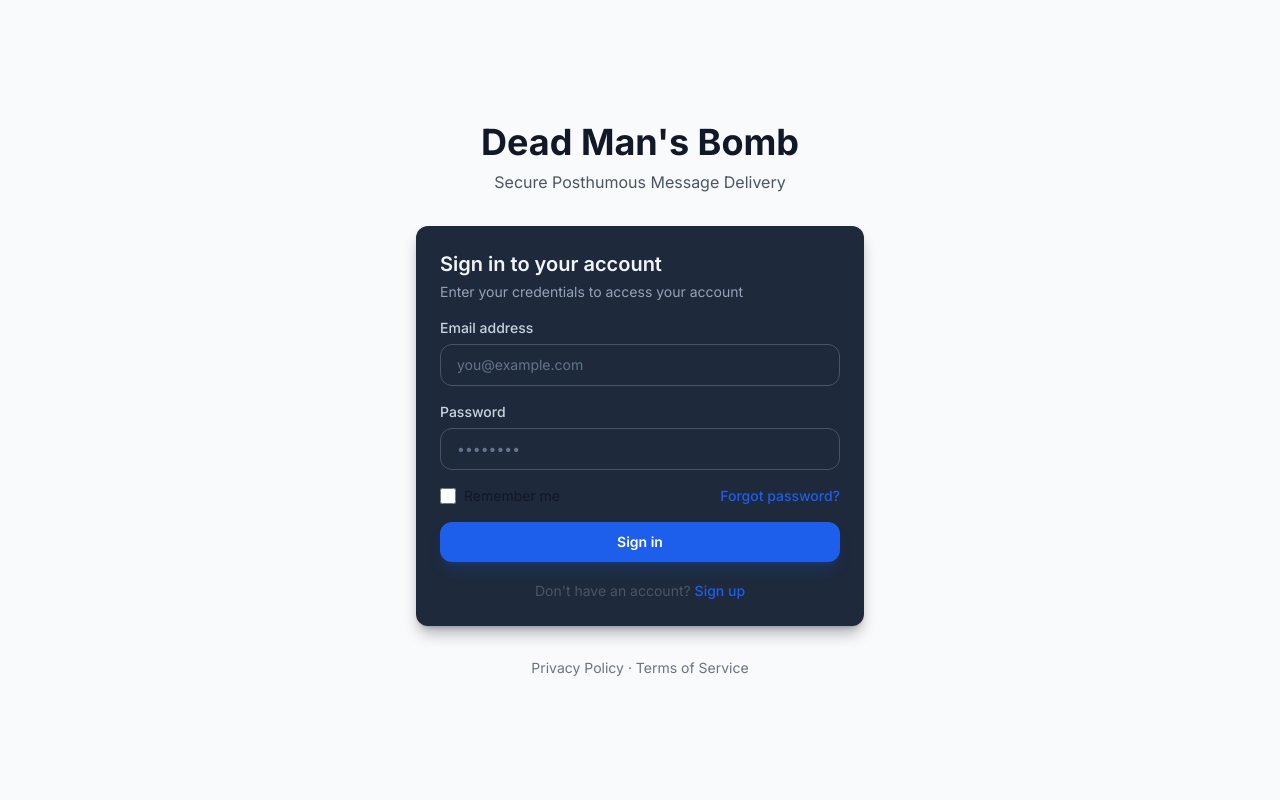
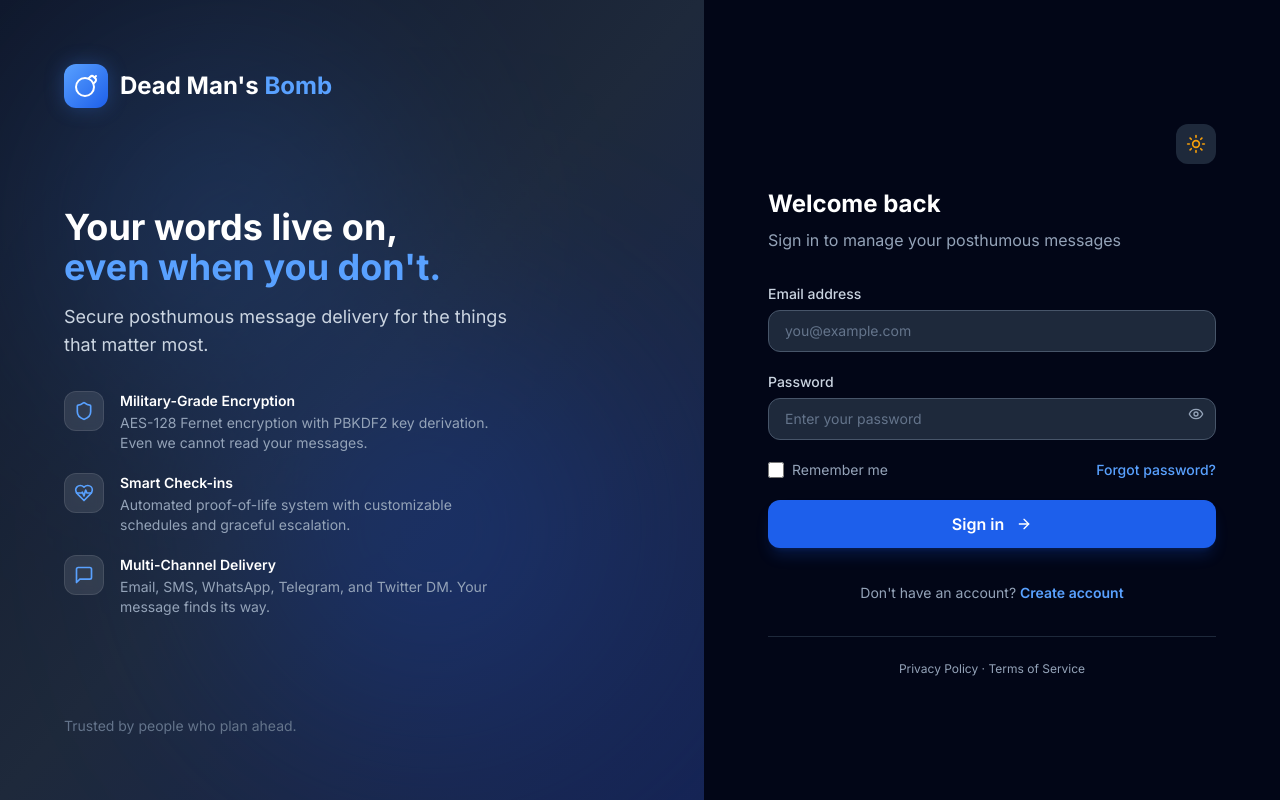
Before and after one commit to Rasheed240/Deadman-FE, a React (Vite) app: page /auth/login in a window 1280 px wide. Built offline with nearby package versions, Linux system fonts and the light colour scheme; no server answers.

Commit message:
feat: redesign auth pages with split layout and theme toggle
- rebuild login page with feature showcase left panel
- add framer-motion animations to auth flows
- integrate theme toggle in login and register pages
- update App with theme-aware toast styling
- refine dashboard layout for dark mode

```diff
--- a/src/App.tsx
+++ b/src/App.tsx
@@ -6,6 +6,7 @@ import { BrowserRouter, Routes, Route, Navigate } from 'react-router-dom';
 import { QueryClient, QueryClientProvider } from '@tanstack/react-query';
 import { Toaster } from 'react-hot-toast';
 import { useAuthStore } from './store/authStore';
+import { useThemeStore } from './store/themeStore';
 
 // Layouts
 import { DashboardLayout } from './components/layout/DashboardLayout';
@@ -69,6 +70,17 @@ function PublicRoute({ children }: { children: React.ReactNode }) {
 function App() {
   const fetchUser = useAuthStore((state) => state.fetchUser);
   const isAuthenticated = useAuthStore((state) => state.isAuthenticated);
+  const theme = useThemeStore((state) => state.theme);
+
+  // Initialize theme on mount
+  useEffect(() => {
+    // Apply theme class to html element
+    if (theme === 'dark') {
+      document.documentElement.classList.add('dark');
+    } else {
+      document.documentElement.classList.remove('dark');
+    }
+  }, [theme]);
 
   // Fetch user on mount if authenticated
   useEffect(() => {
@@ -186,21 +198,47 @@ function App() {
         position="top-right"
         toastOptions={{
           duration: 4000,
+          className: 'toast-notification',
           style: {
-            background: '#fff',
-            color: '#111',
-            border: '1px solid #e5e7eb',
+            background: theme === 'dark' ? '#1e293b' : '#ffffff',
+            color: theme === 'dark' ? '#f1f5f9' : '#0f172a',
+            border: `1px solid ${theme === 'dark' ? '#334155' : '#e2e8f0'}`,
+            borderRadius: '12px',
+            padding: '16px',
+            boxShadow: theme === 'dark'
+              ? '0 10px 15px -3px rgba(0, 0, 0, 0.3), 0 4px 6px -2px rgba(0, 0, 0, 0.2)'
+              : '0 10px 15px -3px rgba(0, 0, 0, 0.1), 0 4px 6px -2px rgba(0, 0, 0, 0.05)',
+            fontSize: '14px',
+            fontWeight: '500',
           },
           success: {
+            duration: 3000,
             iconTheme: {
               primary: '#10b981',
-              secondary: '#fff',
+              secondary: theme === 'dark' ? '#1e293b' : '#ffffff',
+            },
+            style: {
+              background: theme === 'dark' ? '#1e293b' : '#ffffff',
+              color: theme === 'dark' ? '#f1f5f9' : '#0f172a',
+              border: `1px solid ${theme === 'dark' ? '#10b981' : '#10b981'}`,
             },
           },
           error: {
+            duration: 4000,
             iconTheme: {
               primary: '#ef4444',
-              secondary: '#fff',
+              secondary: theme === 'dark' ? '#1e293b' : '#ffffff',
+            },
+            style: {
+              background: theme === 'dark' ? '#1e293b' : '#ffffff',
+              color: theme === 'dark' ? '#f1f5f9' : '#0f172a',
+              border: `1px solid ${theme === 'dark' ? '#ef4444' : '#ef4444'}`,
+            },
+          },
+          loading: {
+            iconTheme: {
+              primary: '#3b82f6',
+              secondary: theme === 'dark' ? '#1e293b' : '#ffffff',
             },
           },
         }}
--- a/src/components/layout/DashboardLayout.tsx
+++ b/src/components/layout/DashboardLayout.tsx
@@ -34,17 +34,6 @@ const navigation = [
   { name: 'Payments', href: '/payments', icon: CreditCard },
   { name: 'Settings', href: '/settings', icon: Settings },
 ];
-
-const navVariants = {
-  hidden: { opacity: 0, x: -10 },
-  show: (i: number) => ({
-    opacity: 1,
-    x: 0,
-    transition: {
-      delay: i * 0.05,
-    },
-  }),
-};
 
 export function DashboardLayout({ children }: DashboardLayoutProps) {
   const location = useLocation();
@@ -106,19 +95,13 @@ export function DashboardLayout({ children }: DashboardLayoutProps) {
 
           {/* Navigation */}
           <nav className="flex-1 px-4 py-6 space-y-1 overflow-y-auto">
-            {navigation.map((item, i) => {
+            {navigation.map((item) => {
               const isActive = location.pathname.startsWith(item.href);
               const Icon = item.icon;
 
               return (
-                <motion.div
+                <Link
                   key={item.name}
-                  custom={i}
-                  initial="hidden"
-                  animate="show"
-                  variants={navVariants}
-                >
-                  <Link
                   to={item.href}
                   onClick={() => setSidebarOpen(false)}
                   className={`group relative flex items-center px-4 py-2.5 text-sm font-medium rounded-xl transition-all duration-200 ${isActive
@@ -132,7 +115,6 @@ export function DashboardLayout({ children }: DashboardLayoutProps) {
                     <ChevronRight className="h-4 w-4 ml-auto" />
                   )}
                 </Link>
-                </motion.div>
               );
             })}
           </nav>
--- a/src/pages/auth/LoginPage.tsx
+++ b/src/pages/auth/LoginPage.tsx
@@ -1,15 +1,27 @@
-/**
- * Login Page
- */
 import { useState } from 'react';
 import { useNavigate, Link } from 'react-router-dom';
 import { useForm } from 'react-hook-form';
 import { zodResolver } from '@hookform/resolvers/zod';
 import { z } from 'zod';
 import { toast } from 'react-hot-toast';
-import { Button, Input, Card, CardHeader, CardTitle, CardDescription, CardContent } from '@/components/ui';
+import { motion } from 'framer-motion';
+import { Button, Input } from '@/components/ui';
 import { useAuthStore } from '@/store/authStore';
-import { Lock, Mail } from 'lucide-react';
+import { useThemeStore } from '@/store/themeStore';
+import {
+  Lock,
+  Mail,
+  Shield,
+  MessageSquare,
+  HeartPulse,
+  Bomb,
+  Eye,
+  EyeOff,
+  Sun,
+  Moon,
+  ArrowRight,
+  Fingerprint,
+} from 'lucide-react';
 
 const loginSchema = z.object({
   email: z.string().email('Invalid email address'),
@@ -19,17 +31,36 @@ const loginSchema = z.object({
 
 type LoginFormData = z.infer<typeof loginSchema>;
 
+const features = [
+  {
+    icon: Shield,
+    title: 'Military-Grade Encryption',
+    description: 'AES-128 Fernet encryption with PBKDF2 key derivation. Even we cannot read your messages.',
+  },
+  {
+    icon: HeartPulse,
+    title: 'Smart Check-ins',
+    description: 'Automated proof-of-life system with customizable schedules and graceful escalation.',
+  },
+  {
+    icon: MessageSquare,
+    title: 'Multi-Channel Delivery',
+    description: 'Email, SMS, WhatsApp, Telegram, and Twitter DM. Your message finds its way.',
+  },
+];
+
 export function LoginPage() {
   const navigate = useNavigate();
   const login = useAuthStore((state) => state.login);
+  const { theme, toggleTheme } = useThemeStore();
   const [requires2FA, setRequires2FA] = useState(false);
   const [isLoading, setIsLoading] = useState(false);
+  const [showPassword, setShowPassword] = useState(false);
 
   const {
     register,
     handleSubmit,
     formState: { errors },
-    getValues,
   } = useForm<LoginFormData>({
     resolver: zodResolver(loginSchema),
   });
@@ -38,12 +69,12 @@ export function LoginPage() {
     setIsLoading(true);
     try {
       await login(data.email, data.password, data.totpCode);
-      toast.success('Login successful!');
+      toast.success('Welcome back!');
       navigate('/dashboard');
     } catch (error: any) {
       if (error.message === '2FA_REQUIRED') {
         setRequires2FA(true);
-        toast('Please enter your 2FA code');
+        toast('Enter your 2FA verification code');
       } else {
         toast.error(error.message || 'Login failed');
       }
@@ -53,23 +84,121 @@ export function LoginPage() {
   };
 
   return (
-    <div className="min-h-screen flex items-center justify-center bg-gray-50 py-12 px-4 sm:px-6 lg:px-8">
-      <div className="max-w-md w-full space-y-8">
-        {/* Logo & Title */}
-        <div className="text-center">
-          <h1 className="text-4xl font-bold text-gray-900">Dead Man's Bomb</h1>
-          <p className="mt-2 text-gray-600">Secure Posthumous Message Delivery</p>
+    <div className="min-h-screen flex bg-surface-50 dark:bg-surface-950">
+      {/* Left Panel - Feature Showcase */}
+      <div className="hidden lg:flex lg:w-1/2 xl:w-[55%] relative overflow-hidden">
+        <div className="absolute inset-0 bg-gradient-to-br from-surface-900 via-surface-800 to-primary-950" />
+        <div className="absolute inset-0 opacity-30">
+          <div className="absolute top-20 left-20 w-72 h-72 bg-primary-500 rounded-full blur-[128px]" />
+          <div className="absolute bottom-20 right-20 w-96 h-96 bg-primary-700 rounded-full blur-[128px]" />
         </div>
 
-        <Card variant="elevated">
-          <CardHeader>
-            <CardTitle>Sign in to your account</CardTitle>
-            <CardDescription>
-              Enter your credentials to access your account
-            </CardDescription>
-          </CardHeader>
-          <CardContent>
-            <form onSubmit={handleSubmit(onSubmit)} className="space-y-4">
+        <div className="relative z-10 flex flex-col justify-between p-12 xl:p-16 w-full">
+          {/* Logo */}
+          <div className="flex items-center gap-3">
+            <div className="h-11 w-11 rounded-xl bg-gradient-to-br from-primary-400 to-primary-600 flex items-center justify-center shadow-glow">
+              <Bomb className="h-6 w-6 text-white" />
+            </div>
+            <div>
+              <span className="text-2xl font-bold text-white">Dead Man's</span>
+              <span className="text-2xl font-bold text-primary-400"> Bomb</span>
+            </div>
+          </div>
+
+          {/* Features */}
+          <div className="space-y-8 max-w-md">
+            <motion.div
+              initial={{ opacity: 0, y: 20 }}
+              animate={{ opacity: 1, y: 0 }}
+              transition={{ delay: 0.2 }}
+            >
+              <h2 className="text-3xl xl:text-4xl font-bold text-white leading-tight">
+                Your words live on,
+                <br />
+                <span className="text-primary-400">even when you don't.</span>
+              </h2>
+              <p className="mt-4 text-lg text-surface-300">
+                Secure posthumous message delivery for the things that matter most.
+              </p>
+            </motion.div>
+
+            <div className="space-y-5">
+              {features.map((feature, index) => (
+                <motion.div
+                  key={feature.title}
+                  initial={{ opacity: 0, x: -20 }}
+                  animate={{ opacity: 1, x: 0 }}
+                  transition={{ delay: 0.4 + index * 0.15 }}
+                  className="flex gap-4"
+                >
+                  <div className="flex-shrink-0 h-10 w-10 rounded-xl bg-white/10 backdrop-blur-sm flex items-center justify-center border border-white/10">
+                    <feature.icon className="h-5 w-5 text-primary-400" />
+                  </div>
+                  <div>
+                    <h3 className="text-sm font-semibold text-white">
+                      {feature.title}
+                    </h3>
+                    <p className="text-sm text-surface-400 mt-0.5">
+                      {feature.description}
+                    </p>
+                  </div>
+                </motion.div>
+              ))}
+            </div>
+          </div>
+
+          {/* Bottom text */}
+          <p className="text-sm text-surface-500">
+            Trusted by people who plan ahead.
+          </p>
+        </div>
+      </div>
+
+      {/* Right Panel - Login Form */}
+      <div className="flex-1 flex items-center justify-center p-6 sm:p-8">
+        <motion.div
+          initial={{ opacity: 0, y: 20 }}
+          animate={{ opacity: 1, y: 0 }}
+          transition={{ duration: 0.5 }}
+          className="w-full max-w-md"
+        >
+          {/* Theme toggle */}
+          <div className="flex justify-end mb-6">
+            <button
+              onClick={toggleTheme}
+              className="p-2.5 rounded-xl bg-surface-100 dark:bg-surface-800 hover:bg-surface-200 dark:hover:bg-surface-700 transition-colors"
+            >
+              {theme === 'dark' ? (
+                <Sun className="h-5 w-5 text-amber-500" />
+              ) : (
+                <Moon className="h-5 w-5 text-surface-600" />
+              )}
+            </button>
+          </div>
+
+          {/* Mobile logo */}
+          <div className="lg:hidden flex items-center gap-3 mb-8">
+            <div className="h-10 w-10 rounded-xl bg-gradient-to-br from-primary-500 to-primary-700 flex items-center justify-center shadow-lg shadow-primary-600/30">
+              <Bomb className="h-5 w-5 text-white" />
+            </div>
+            <div>
+              <span className="text-xl font-bold text-surface-900 dark:text-white">Dead Man's</span>
+              <span className="text-xl font-bold text-primary-500"> Bomb</span>
+            </div>
+          </div>
+
+          {/* Header */}
+          <div className="mb-8">
+            <h1 className="text-2xl font-bold text-surface-900 dark:text-white">
+              Welcome back
+            </h1>
+            <p className="mt-2 text-surface-500 dark:text-surface-400">
+              Sign in to manage your posthumous messages
+            </p>
+          </div>
+
+          {/* Form */}
+          <form onSubmit={handleSubmit(onSubmit)} className="space-y-5">
             <Input
               label="Email address"
               type="email"
@@ -79,37 +208,61 @@ export function LoginPage() {
               disabled={isLoading}
             />
 
+            <div className="relative">
               <Input
                 label="Password"
-                type="password"
-                placeholder="••••••••"
+                type={showPassword ? 'text' : 'password'}
+                placeholder="Enter your password"
                 error={errors.password?.message}
                 {...register('password')}
                 disabled={isLoading}
               />
+              <button
+                type="button"
+                onClick={() => setShowPassword(!showPassword)}
+                className="absolute right-3 top-[34px] text-surface-400 hover:text-surface-600 dark:hover:text-surface-300 transition-colors"
+              >
+                {showPassword ? (
+                  <EyeOff className="h-4 w-4" />
+                ) : (
+                  <Eye className="h-4 w-4" />
+                )}
+              </button>
+            </div>
 
             {requires2FA && (
+              <motion.div
+                initial={{ opacity: 0, height: 0 }}
+                animate={{ opacity: 1, height: 'auto' }}
+                className="overflow-hidden"
+              >
+                <div className="flex items-center gap-2 mb-2">
+                  <Fingerprint className="h-4 w-4 text-primary-500" />
+                  <span className="text-sm font-medium text-surface-700 dark:text-surface-300">
+                    Two-Factor Authentication
+                  </span>
+                </div>
                 <Input
-                  label="2FA Code"
                   type="text"
-                  placeholder="000000"
+                  placeholder="Enter 6-digit code"
                   maxLength={6}
                   error={errors.totpCode?.message}
                   {...register('totpCode')}
                   disabled={isLoading}
                 />
+              </motion.div>
             )}
 
             <div className="flex items-center justify-between">
-                <div className="flex items-center">
+              <div className="flex items-center gap-2">
                 <input
                   id="remember-me"
                   type="checkbox"
-                    className="h-4 w-4 text-primary-600 focus:ring-primary-500 border-gray-300 rounded"
+                  className="h-4 w-4 rounded-md border-surface-300 text-primary-600 focus:ring-primary-500 dark:border-surface-600 dark:bg-surface-800"
                 />
                 <label
                   htmlFor="remember-me"
-                    className="ml-2 block text-sm text-gray-900"
+                  className="text-sm text-surface-600 dark:text-surface-400"
                 >
                   Remember me
                 </label>
@@ -117,7 +270,7 @@ export function LoginPage() {
 
               <Link
                 to="/auth/forgot-password"
-                  className="text-sm font-medium text-primary-600 hover:text-primary-500"
+                className="text-sm font-medium text-primary-600 hover:text-primary-500 dark:text-primary-400"
               >
                 Forgot password?
               </Link>
@@ -127,36 +280,38 @@ export function LoginPage() {
               type="submit"
               variant="primary"
               fullWidth
+              size="lg"
               isLoading={isLoading}
             >
               Sign in
+              <ArrowRight className="h-4 w-4 ml-1" />
             </Button>
+          </form>
 
-              <div className="text-center">
-                <span className="text-sm text-gray-600">
+          {/* Sign up link */}
+          <div className="mt-8 text-center">
+            <span className="text-sm text-surface-500 dark:text-surface-400">
               Don't have an account?{' '}
               <Link
                 to="/auth/register"
-                    className="font-medium text-primary-600 hover:text-primary-500"
+                className="font-semibold text-primary-600 hover:text-primary-500 dark:text-primary-400"
               >
-                    Sign up
+                Create account
               </Link>
             </span>
           </div>
-            </form>
-          </CardContent>
-        </Card>
 
           {/* Legal Links */}
-        <div className="text-center text-sm text-gray-500">
-          <Link to="/privacy" className="hover:text-gray-700">
+          <div className="mt-8 pt-6 border-t border-surface-200 dark:border-surface-800 text-center text-xs text-surface-400">
+            <Link to="/privacy" className="hover:text-surface-600 dark:hover:text-surface-300">
               Privacy Policy
             </Link>
             {' · '}
-          <Link to="/terms" className="hover:text-gray-700">
+            <Link to="/terms" className="hover:text-surface-600 dark:hover:text-surface-300">
               Terms of Service
             </Link>
           </div>
+        </motion.div>
       </div>
     </div>
   );
```
Also changed, not shown: src/pages/auth/RegisterPage.tsx (+1 -6 lines). Lines whose indentation alone changed are shown as unchanged.
